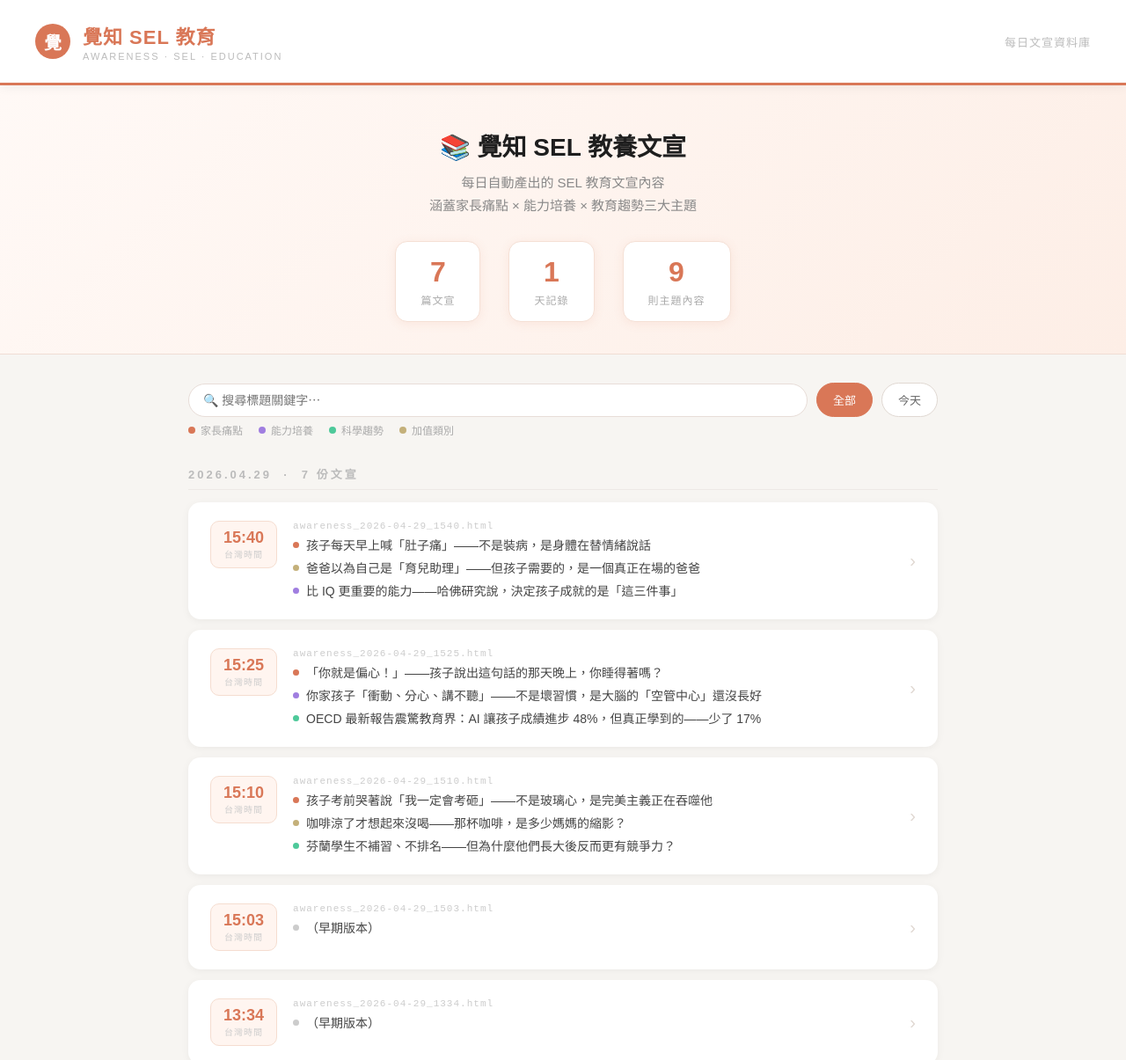
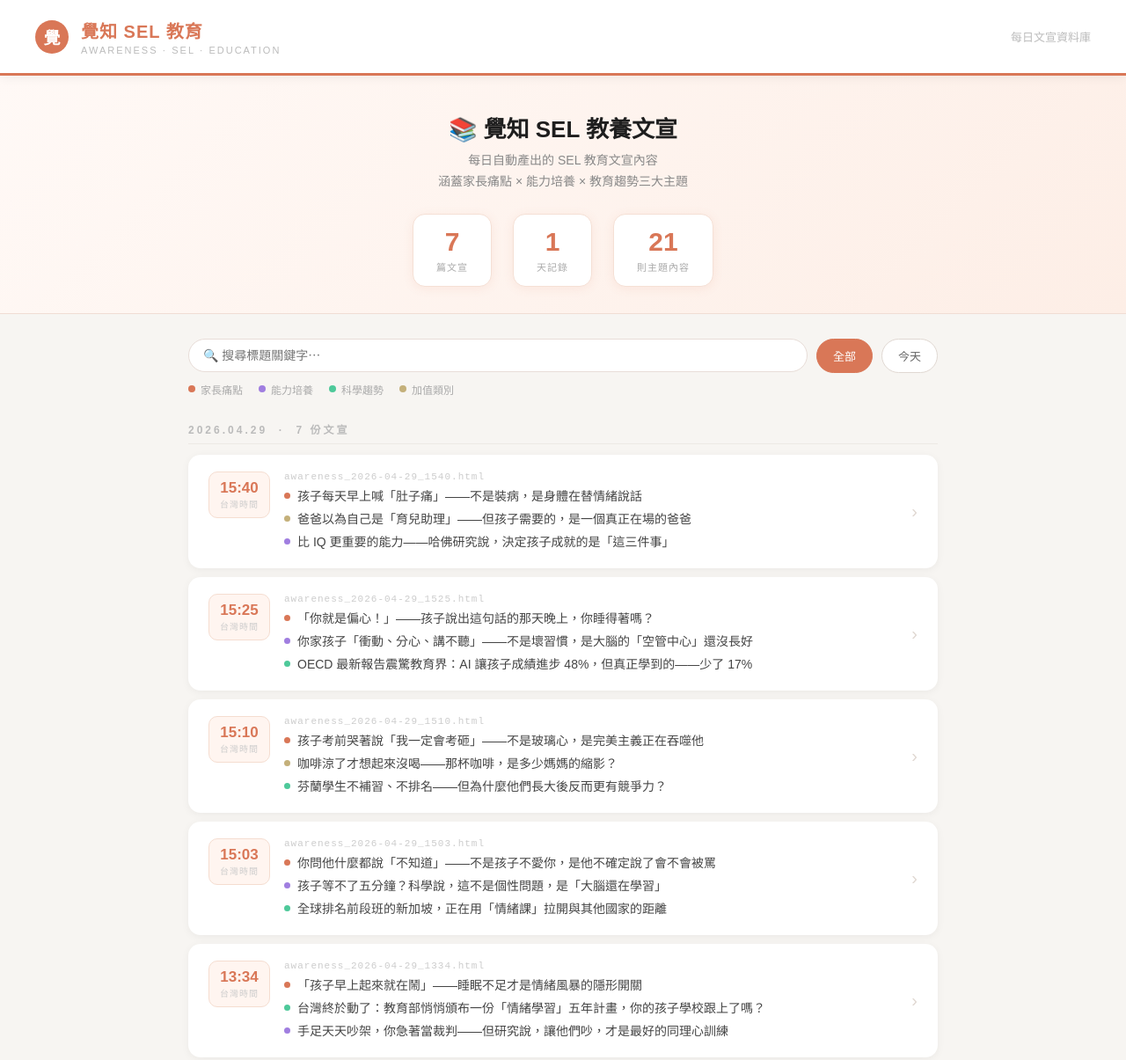
Before and after one commit to zway-education/education-news, a plain HTML site: page index.html in a window 1280 px wide. Shown: the top 1205 px of the page at 88% size. Drawn offline with Linux system fonts and the light colour scheme.

Commit message:
Add files via upload

```diff
--- a/index.html
+++ b/index.html
@@ -17,7 +17,7 @@
   .site-header {
     background: #fff;
     border-bottom: 3px solid #d97757;
-    padding: 24px 40px;
+    padding: 20px 40px;
     display: flex;
     align-items: center;
     justify-content: space-between;
@@ -30,116 +30,91 @@
   }
   .brand { display: flex; align-items: center; gap: 14px; }
   .brand-dot {
-    width: 40px; height: 40px;
-    background: #d97757;
-    border-radius: 50%;
+    width: 38px; height: 38px;
+    background: #d97757; border-radius: 50%;
     display: flex; align-items: center; justify-content: center;
-    color: #fff; font-size: 20px; font-weight: 900;
+    color: #fff; font-size: 19px; font-weight: 900;
   }
-  .brand-name { font-size: 22px; font-weight: 800; color: #d97757; letter-spacing: 1px; }
+  .brand-name { font-size: 20px; font-weight: 800; color: #d97757; letter-spacing: 1px; }
   .brand-sub { font-size: 11px; color: #bbb; letter-spacing: 2px; margin-top: 2px; }
-  .header-right { font-size: 13px; color: #bbb; letter-spacing: 1px; }
+  .header-right { font-size: 13px; color: #bbb; }
 
   /* ── Hero ── */
   .hero {
     background: linear-gradient(135deg, #fff9f6 0%, #fdeee6 100%);
-    padding: 48px 40px 36px;
+    padding: 40px 40px 30px;
     text-align: center;
     border-bottom: 1px solid #f0ddd4;
   }
-  .hero h1 { font-size: 28px; font-weight: 900; color: #1e1e1e; margin-bottom: 10px; }
-  .hero p { font-size: 15px; color: #888; line-height: 1.7; }
+  .hero h1 { font-size: 26px; font-weight: 900; color: #1e1e1e; margin-bottom: 8px; }
+  .hero p { font-size: 14px; color: #888; line-height: 1.7; }
   .hero-stats {
-    display: flex;
-    gap: 32px;
-    justify-content: center;
-    margin-top: 28px;
-    flex-wrap: wrap;
+    display: flex; gap: 24px; justify-content: center;
+    margin-top: 24px; flex-wrap: wrap;
   }
   .stat-box {
-    background: #fff;
-    border-radius: 14px;
-    padding: 16px 28px;
-    text-align: center;
-    box-shadow: 0 2px 12px rgba(217,119,87,0.1);
+    background: #fff; border-radius: 14px; padding: 14px 26px;
+    text-align: center; box-shadow: 0 2px 12px rgba(217,119,87,0.1);
     border: 1px solid #f5e0d5;
   }
-  .stat-num { font-size: 32px; font-weight: 900; color: #d97757; }
-  .stat-label { font-size: 12px; color: #aaa; margin-top: 4px; letter-spacing: 1px; }
+  .stat-num { font-size: 30px; font-weight: 900; color: #d97757; }
+  .stat-label { font-size: 11px; color: #aaa; margin-top: 3px; letter-spacing: 1px; }
 
   /* ── Toolbar ── */
   .toolbar {
-    max-width: 900px;
-    margin: 32px auto 0;
+    max-width: 900px; margin: 28px auto 0;
     padding: 0 24px;
-    display: flex;
-    gap: 10px;
-    flex-wrap: wrap;
-    align-items: center;
+    display: flex; gap: 10px; flex-wrap: wrap; align-items: center;
   }
   .search-input {
-    flex: 1;
-    min-width: 200px;
+    flex: 1; min-width: 200px;
     padding: 10px 16px;
-    border: 1.5px solid #e8ddd8;
-    border-radius: 30px;
-    font-size: 14px;
-    outline: none;
-    background: #fff;
-    color: #333;
+    border: 1.5px solid #e8ddd8; border-radius: 30px;
+    font-size: 14px; outline: none;
+    background: #fff; color: #333;
+    font-family: inherit;
     transition: border-color 0.2s;
   }
   .search-input:focus { border-color: #d97757; }
   .filter-btn {
-    padding: 9px 18px;
-    border-radius: 20px;
-    border: 1.5px solid #e0d8d2;
-    background: #fff;
-    font-size: 13px;
-    cursor: pointer;
-    color: #666;
-    transition: all 0.2s;
-    font-family: inherit;
+    padding: 9px 18px; border-radius: 20px;
+    border: 1.5px solid #e0d8d2; background: #fff;
+    font-size: 13px; cursor: pointer; color: #666;
+    font-family: inherit; transition: all 0.2s;
   }
   .filter-btn:hover, .filter-btn.active {
-    background: #d97757;
-    border-color: #d97757;
-    color: #fff;
+    background: #d97757; border-color: #d97757; color: #fff;
   }
 
-  /* ── Date Groups ── */
+  /* ── Legend ── */
+  .legend {
+    display: flex; gap: 18px; flex-wrap: wrap;
+    margin: 10px auto 0; padding: 0 24px;
+    max-width: 900px;
+  }
+  .legend-item { display: flex; align-items: center; gap: 6px; font-size: 12px; color: #aaa; }
+  .legend-dot { width: 8px; height: 8px; border-radius: 50%; }
+
+  /* ── Content ── */
   .content-area {
-    max-width: 900px;
-    margin: 24px auto 60px;
-    padding: 0 24px;
+    max-width: 900px; margin: 20px auto 60px; padding: 0 24px;
   }
-  .date-group { margin-bottom: 36px; }
+  .date-group { margin-bottom: 32px; }
   .date-heading {
-    font-size: 13px;
-    font-weight: 700;
-    color: #bbb;
-    letter-spacing: 3px;
-    text-transform: uppercase;
-    padding: 8px 0;
-    border-bottom: 1px solid #ede9e5;
-    margin-bottom: 14px;
+    font-size: 12px; font-weight: 700; color: #bbb;
+    letter-spacing: 3px; text-transform: uppercase;
+    padding: 8px 0; border-bottom: 1px solid #ede9e5; margin-bottom: 12px;
   }
 
-  /* ── Article Cards ── */
+  /* ── Article Card ── */
   .article-card {
-    background: #fff;
-    border-radius: 14px;
-    padding: 20px 24px;
-    margin-bottom: 12px;
-    display: flex;
-    align-items: flex-start;
-    gap: 18px;
+    background: #fff; border-radius: 14px; padding: 18px 22px;
+    margin-bottom: 10px;
+    display: flex; align-items: flex-start; gap: 16px;
     box-shadow: 0 2px 10px rgba(0,0,0,0.05);
-    text-decoration: none;
-    color: inherit;
     border: 1.5px solid transparent;
-    transition: all 0.2s;
     cursor: pointer;
+    transition: all 0.18s;
   }
   .article-card:hover {
     border-color: #d97757;
@@ -147,79 +122,73 @@
     transform: translateY(-1px);
   }
   .card-time-badge {
-    flex-shrink: 0;
-    background: #fff5f0;
-    border: 1.5px solid #f5ddd0;
-    border-radius: 10px;
-    padding: 8px 14px;
-    text-align: center;
-    min-width: 64px;
+    flex-shrink: 0; background: #fff5f0;
+    border: 1.5px solid #f5ddd0; border-radius: 10px;
+    padding: 8px 12px; text-align: center; min-width: 60px;
   }
-  .card-time-badge .time { font-size: 18px; font-weight: 900; color: #d97757; }
+  .card-time-badge .time { font-size: 17px; font-weight: 900; color: #d97757; }
   .card-time-badge .ampm { font-size: 10px; color: #ccc; letter-spacing: 1px; }
   .card-info { flex: 1; }
-  .card-filename {
-    font-size: 11px;
-    color: #ccc;
-    letter-spacing: 1px;
-    margin-bottom: 6px;
-    font-family: monospace;
-  }
+  .card-filename { font-size: 11px; color: #ccc; letter-spacing: 1px; margin-bottom: 6px; font-family: monospace; }
   .card-topics { display: flex; flex-direction: column; gap: 5px; }
   .topic-line {
-    font-size: 14px;
-    color: #444;
-    line-height: 1.5;
-    display: flex;
-    align-items: flex-start;
-    gap: 8px;
+    font-size: 14px; color: #444; line-height: 1.5;
+    display: flex; align-items: flex-start; gap: 8px;
   }
   .topic-dot {
-    width: 7px; height: 7px;
-    border-radius: 50%;
-    margin-top: 6px;
-    flex-shrink: 0;
+    width: 7px; height: 7px; border-radius: 50%;
+    margin-top: 6px; flex-shrink: 0;
   }
   .dot-pain { background: #d97757; }
   .dot-skill { background: #a07ee0; }
   .dot-trend { background: #4ec99a; }
   .dot-extra { background: #c4b07a; }
   .dot-default { background: #ccc; }
-  .card-arrow {
-    flex-shrink: 0;
-    color: #e0d8d2;
-    font-size: 20px;
-    align-self: center;
-    transition: color 0.2s;
-  }
+  .card-arrow { flex-shrink: 0; color: #e0d8d2; font-size: 20px; align-self: center; transition: color 0.2s; }
   .article-card:hover .card-arrow { color: #d97757; }
 
-  /* ── Empty state ── */
-  .empty-state {
-    text-align: center;
-    padding: 60px 20px;
-    color: #ccc;
-    font-size: 15px;
+  /* ── Viewer ── */
+  #viewer {
     display: none;
+    position: fixed; inset: 0; z-index: 200;
+    background: #f7f5f2;
+    flex-direction: column;
+  }
+  #viewer.open { display: flex; }
+  .viewer-bar {
+    background: #fff; border-bottom: 2px solid #d97757;
+    padding: 14px 24px;
+    display: flex; align-items: center; gap: 14px;
+    flex-shrink: 0;
+    box-shadow: 0 2px 8px rgba(0,0,0,0.06);
+  }
+  .back-btn {
+    display: flex; align-items: center; gap: 6px;
+    padding: 8px 18px; border-radius: 20px;
+    background: #d97757; color: #fff;
+    border: none; cursor: pointer;
+    font-size: 14px; font-weight: 700;
+    font-family: inherit; transition: background 0.2s;
+  }
+  .back-btn:hover { background: #c4663f; }
+  .viewer-title {
+    font-size: 13px; color: #aaa;
+    flex: 1; white-space: nowrap; overflow: hidden; text-overflow: ellipsis;
+  }
+  .viewer-frame {
+    flex: 1; border: none; background: #fff;
   }
 
-  /* ── Legend ── */
-  .legend {
-    display: flex;
-    gap: 18px;
-    flex-wrap: wrap;
-    margin-top: 6px;
-    padding: 0 24px;
-    max-width: 900px;
-    margin-left: auto;
-    margin-right: auto;
+  /* ── Empty ── */
+  .empty-state {
+    text-align: center; padding: 60px 20px;
+    color: #ccc; font-size: 15px; display: none;
   }
-  .legend-item { display: flex; align-items: center; gap: 6px; font-size: 12px; color: #aaa; }
-  .legend-dot { width: 8px; height: 8px; border-radius: 50%; }
 </style>
 </head>
 <body>
 
+<!-- ── 頂部 Header ── -->
 <header class="site-header">
   <div class="brand">
     <div class="brand-dot">覺</div>
@@ -231,6 +200,7 @@
   <div class="header-right">每日文宣資料庫</div>
 </header>
 
+<!-- ── Hero ── -->
 <div class="hero">
   <h1>📚 覺知 SEL 教養文宣</h1>
   <p>每日自動產出的 SEL 教育文宣內容<br>涵蓋家長痛點 × 能力培養 × 教育趨勢三大主題</p>
@@ -250,12 +220,12 @@
   </div>
 </div>
 
+<!-- ── 搜尋與篩選 ── -->
 <div class="toolbar">
   <input class="search-input" type="text" id="searchInput" placeholder="🔍 搜尋標題關鍵字⋯">
   <button class="filter-btn active" onclick="filterDate('all', this)">全部</button>
   <button class="filter-btn" onclick="filterDate('today', this)">今天</button>
 </div>
-
 <div class="legend">
   <div class="legend-item"><div class="legend-dot" style="background:#d97757"></div> 家長痛點</div>
   <div class="legend-item"><div class="legend-dot" style="background:#a07ee0"></div> 能力培養</div>
@@ -263,45 +233,59 @@
   <div class="legend-item"><div class="legend-dot" style="background:#c4b07a"></div> 加值類別</div>
 </div>
 
+<!-- ── 文宣列表 ── -->
 <div class="content-area" id="contentArea">
-  <!-- JS 動態填入 -->
   <div class="empty-state" id="emptyState">找不到符合的文宣 🌿</div>
+</div>
+
+<!-- ── 內嵌閱讀器（不開新分頁） ── -->
+<div id="viewer">
+  <div class="viewer-bar">
+    <button class="back-btn" onclick="closeViewer()">← 回首頁</button>
+    <div class="viewer-title" id="viewerTitle"></div>
+  </div>
+  <iframe class="viewer-frame" id="viewerFrame" src=""></iframe>
 </div>
 
 <script>
 // ══════════════════════════════════════════
-//  文宣清單（每次新增檔案後，在這裡加一行）
-//  格式：{ file, date, time, topics[] }
-//  topics 裡每個物件：{ text, type }
-//  type: 'pain' | 'skill' | 'trend' | 'extra'
+//  文宣清單（每次新增檔案後在這裡加一筆）
 // ══════════════════════════════════════════
 const articles = [
   {
     file: "awareness_2026-04-29_1307.html",
     date: "2026-04-29", time: "13:07",
     topics: [
-      { text: "（早期版本）", type: "default" }
+      { text: "「他不是不想讀，是已經提不起力氣為自己努力」——54.3% 國中生正在悄悄倦怠", type: "pain" },
+      { text: "日本最新研究：每天滑短影音超過 150 分鐘，大腦會「縮水」——這不是危言聳聽", type: "trend" },
+      { text: "家不是和平的地方，而是「練習修復」的地方——SEL 真正的起點，從來不在學校", type: "extra" }
     ]
   },
   {
     file: "awareness_2026-04-29_1324.html",
     date: "2026-04-29", time: "13:24",
     topics: [
-      { text: "（早期版本）", type: "default" }
+      { text: "OECD 最新 AI 素養框架出爐：未來孩子贏的，不是會用 AI，而是 AI 學不會的那塊", type: "trend" },
+      { text: "當孩子早上突然說「我不想去學校」——這三句話，請先別急著說", type: "pain" },
+      { text: "他不是懶，是「執行功能」還沒長好——孩子寫作業拖到深夜，腦袋裡其實正在打仗", type: "skill" }
     ]
   },
   {
     file: "awareness_2026-04-29_1334.html",
     date: "2026-04-29", time: "13:34",
     topics: [
-      { text: "（早期版本）", type: "default" }
+      { text: "「孩子早上起來就在鬧」——睡眠不足才是情緒風暴的隱形開關", type: "pain" },
+      { text: "台灣終於動了：教育部悄悄頒布一份「情緒學習」五年計畫，你的孩子學校跟上了嗎？", type: "trend" },
+      { text: "手足天天吵架，你急著當裁判——但研究說，讓他們吵，才是最好的同理心訓練", type: "skill" }
     ]
   },
   {
     file: "awareness_2026-04-29_1503.html",
     date: "2026-04-29", time: "15:03",
     topics: [
-      { text: "（早期版本）", type: "default" }
+      { text: "你問他什麼都說「不知道」——不是孩子不愛你，是他不確定說了會不會被罵", type: "pain" },
+      { text: "孩子等不了五分鐘？科學說，這不是個性問題，是「大腦還在學習」", type: "skill" },
+      { text: "全球排名前段班的新加坡，正在用「情緒課」拉開與其他國家的距離", type: "trend" }
     ]
   },
   {
@@ -335,7 +319,21 @@ const articles = [
 ];
 
 // ══════════════════════════════════════════
-//  渲染邏輯（不需要改）
+//  閱讀器
+// ══════════════════════════════════════════
+function openViewer(file) {
+  document.getElementById('viewerFrame').src = file;
+  document.getElementById('viewerTitle').textContent = file;
+  document.getElementById('viewer').classList.add('open');
+  window.scrollTo(0, 0);
+}
+function closeViewer() {
+  document.getElementById('viewer').classList.remove('open');
+  document.getElementById('viewerFrame').src = '';
+}
+
+// ══════════════════════════════════════════
+//  渲染列表
 // ══════════════════════════════════════════
 const dotClass = { pain: 'dot-pain', skill: 'dot-skill', trend: 'dot-trend', extra: 'dot-extra', default: 'dot-default' };
 const today = new Date().toISOString().slice(0,10);
@@ -345,7 +343,6 @@ let currentSearch = '';
 function render() {
   const area = document.getElementById('contentArea');
   const empty = document.getElementById('emptyState');
-  // filter
   let list = [...articles].reverse();
   if (currentFilter === 'today') list = list.filter(a => a.date === today);
   if (currentSearch) {
@@ -355,27 +352,27 @@ function render() {
       a.file.includes(q) || a.time.includes(q)
     );
   }
-  // clear
   area.querySelectorAll('.date-group').forEach(el => el.remove());
   empty.style.display = list.length === 0 ? 'block' : 'none';
-  // group by date
+
   const groups = {};
   list.forEach(a => { if (!groups[a.date]) groups[a.date] = []; groups[a.date].push(a); });
+
   Object.keys(groups).sort().reverse().forEach(date => {
     const group = document.createElement('div');
     group.className = 'date-group';
     const d = new Date(date + 'T00:00:00');
     const label = `${d.getFullYear()}.${String(d.getMonth()+1).padStart(2,'0')}.${String(d.getDate()).padStart(2,'0')}`;
     group.innerHTML = `<div class="date-heading">${label} &nbsp;·&nbsp; ${groups[date].length} 份文宣</div>`;
+
     groups[date].forEach(a => {
-      const card = document.createElement('a');
+      const card = document.createElement('div');
       card.className = 'article-card';
-      card.href = a.file;
-      card.target = '_blank';
-      const timeParts = a.time.split(':');
+      card.onclick = () => openViewer(a.file);
+      const tp = a.time.split(':');
       card.innerHTML = `
         <div class="card-time-badge">
-          <div class="time">${timeParts[0]}:${timeParts[1]}</div>
+          <div class="time">${tp[0]}:${tp[1]}</div>
           <div class="ampm">台灣時間</div>
         </div>
         <div class="card-info">
@@ -385,8 +382,7 @@ function render() {
               <div class="topic-line">
                 <div class="topic-dot ${dotClass[t.type] || 'dot-default'}"></div>
                 <span>${t.text}</span>
-              </div>
-            `).join('')}
+              </div>`).join('')}
           </div>
         </div>
         <div class="card-arrow">›</div>
@@ -395,9 +391,9 @@ function render() {
     });
     area.insertBefore(group, empty);
   });
-  // stats
-  const allTopics = articles.reduce((s,a) => s + a.topics.filter(t=>t.type!=='default').length, 0);
-  const days = new Set(articles.map(a=>a.date)).size;
+
+  const allTopics = articles.reduce((s,a) => s + a.topics.filter(t => t.type !== 'default').length, 0);
+  const days = new Set(articles.map(a => a.date)).size;
   document.getElementById('total-count').textContent = articles.length;
   document.getElementById('total-days').textContent = days;
   document.getElementById('total-topics').textContent = allTopics;
@@ -409,7 +405,6 @@ function filterDate(type, btn) {
   btn.classList.add('active');
   render();
 }
-
 document.getElementById('searchInput').addEventListener('input', e => {
   currentSearch = e.target.value.trim();
   render();
@@ -417,6 +412,5 @@ document.getElementById('searchInput').addEventListener('input', e => {
 
 render();
 </script>
-
 </body>
 </html>
```
